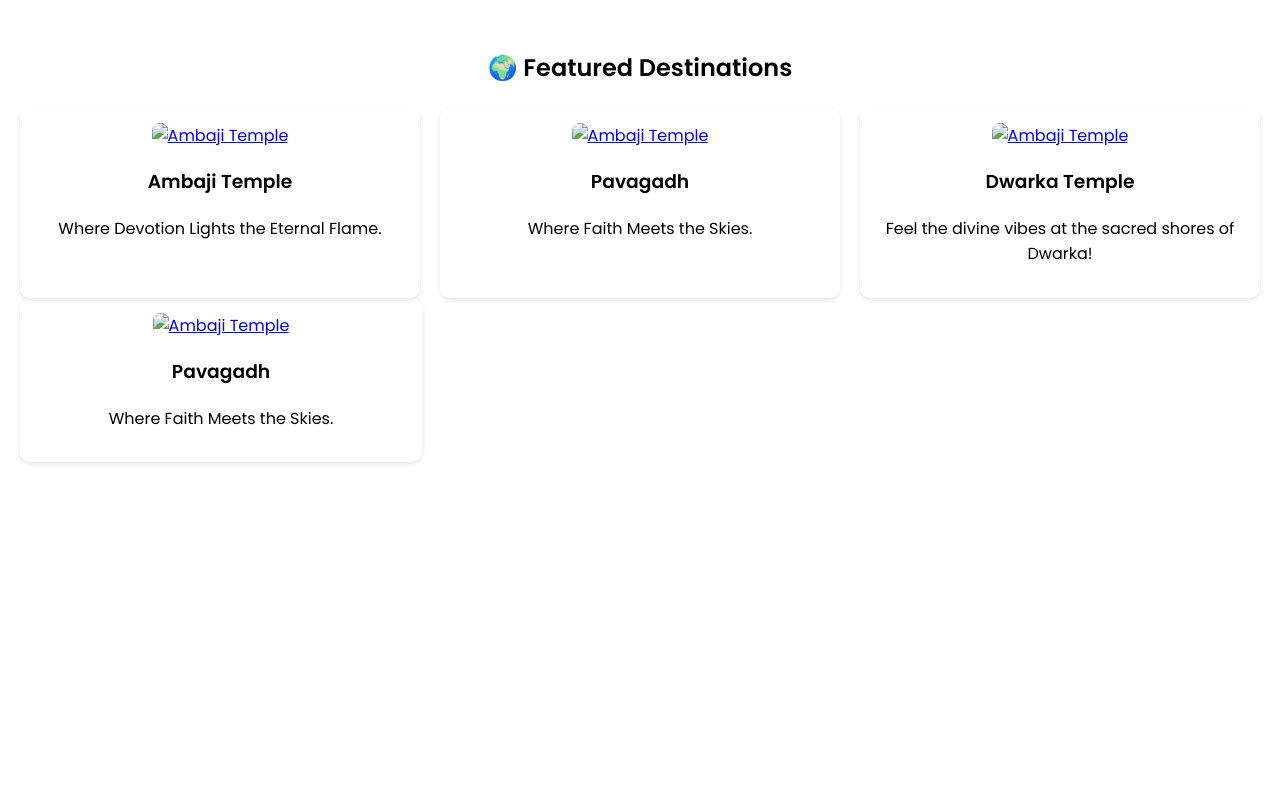
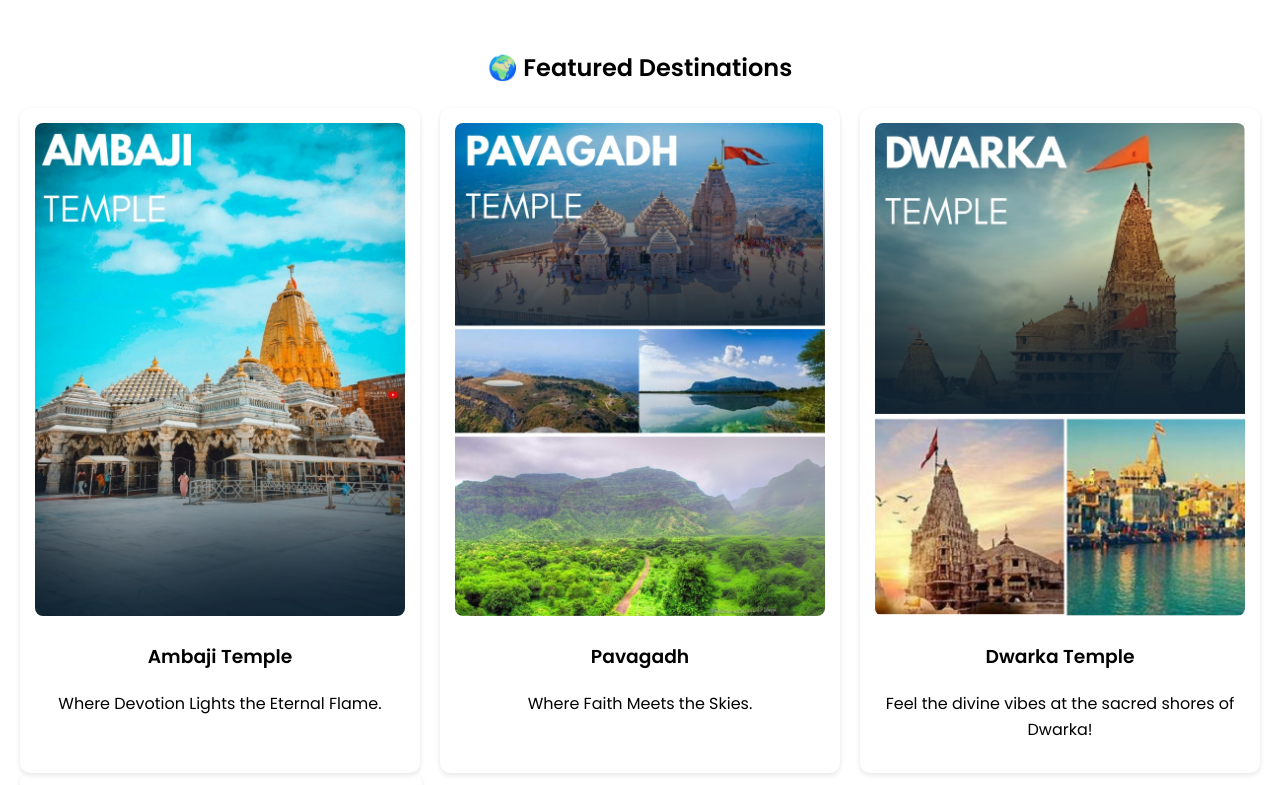
Before and after one commit to archi1708/Krishna-Travel-Hub, a plain HTML site: page index.html in a window 1280 px wide. Shown: the part 1480-2265 px from the top of the page. Before the commit the page ends 1982 px from the top, so only its background shows below. Drawn offline with Linux system fonts and the light colour scheme; files whose address does not match are found by name.

Commit message:
Update index.html

```diff
--- a/index.html
+++ b/index.html
@@ -71,21 +71,21 @@
     <div class="destinations">
       <div class="card">
       <a href="ambaji.html" target="_blank" rel="noopener noreferrer">
-      <img src="images/Ambaji.jpg" alt="Ambaji Temple" class="destination-image" />
+      <img src="Ambaji.jpg" alt="Ambaji Temple" class="destination-image" />
       </a>
         <h3>Ambaji Temple</h3>
         <p>Where Devotion Lights the Eternal Flame.</p>
       </div>
       <div class="card">
        <a href="Pavagadh.html" target="_blank" rel="noopener noreferrer">
-      <img src="images/Pavagadh.jpg" alt="Ambaji Temple" class="destination-image" />
+      <img src="Pavagadh.jpg" alt="Ambaji Temple" class="destination-image" />
       </a>
         <h3>Pavagadh</h3>
         <p>Where Faith Meets the Skies.</p>
       </div>
       <div class="card">
        <a href="Dwarka.html" target="_blank" rel="noopener noreferrer">
-      <img src="images/Dwarka.jpg" alt="Ambaji Temple" class="destination-image" />
+      <img src="Dwarka.jpg" alt="Ambaji Temple" class="destination-image" />
       </a>
         <h3>Dwarka Temple</h3>
         <p>Feel the divine vibes at the sacred shores of Dwarka!</p>
@@ -93,7 +93,7 @@
     </div>
     <div class="card">
       <a href="Somnath.html" target="_blank" rel="noopener noreferrer">
-      <img src="images/Somnath.jpg" alt="Ambaji Temple" class="destination-image" />
+      <img src="Somnath.jpg" alt="Ambaji Temple" class="destination-image" />
       </a>
         <h3>Pavagadh</h3>
         <p>Where Faith Meets the Skies.</p>
```
